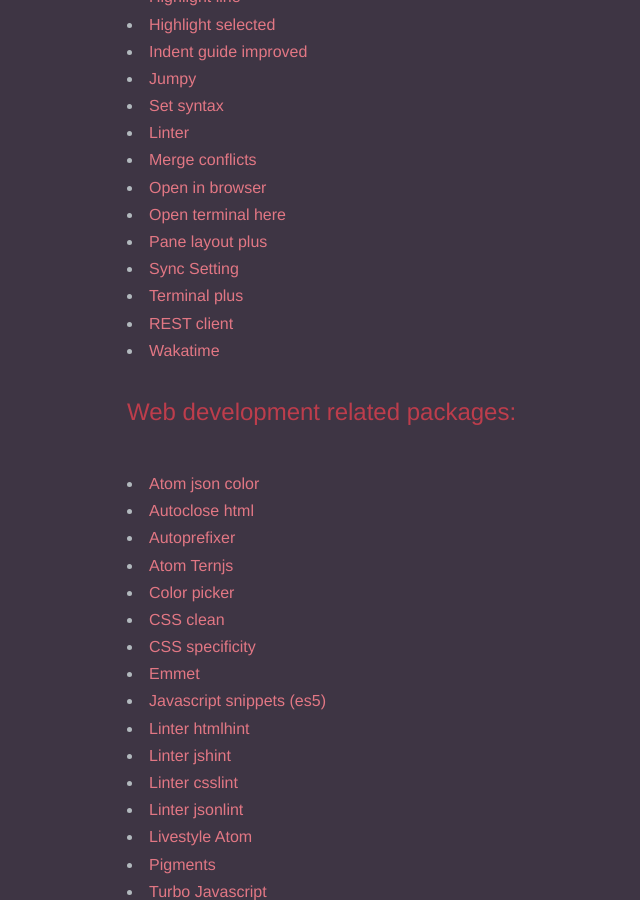
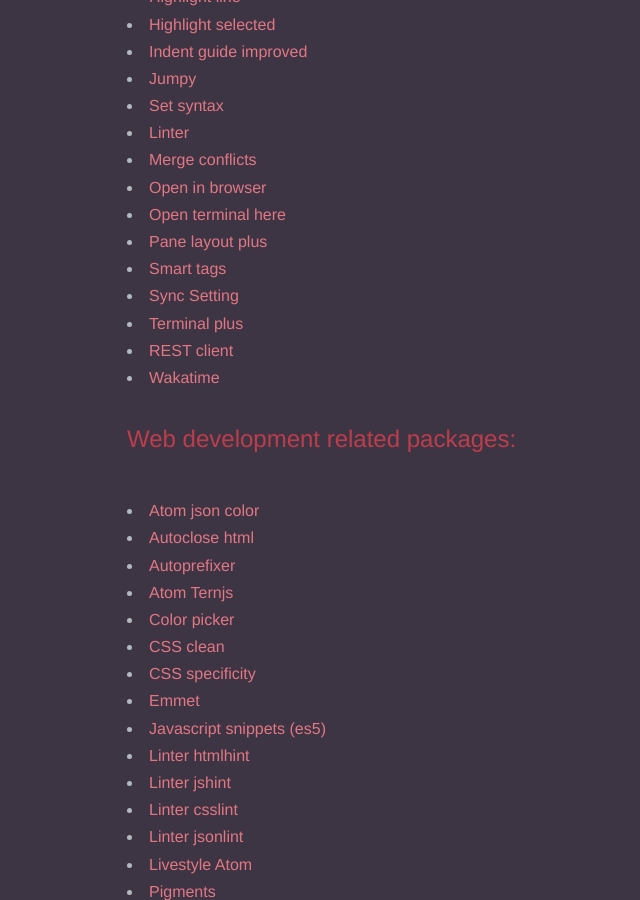
Before and after one commit to JosephSun/cliffordfajardo.github.io, a Jekyll site: the page built from _posts/2016-01-24-atom-editor-review.md, in a window 1280 px wide and 900 px high, scrolled down 1694 px. Shown: the whole window, without its empty margins (153-793 px from the left). Built offline with Jekyll 4.4.1, drawn with Linux system fonts in a browser that asks for light colours; nearby versions of some CDN libraries; Markdown is read by kramdown in place of the engine named in the settings; comment, search, counter and statistics services are not loaded.

Commit message:
new package

```diff
--- a/_posts/2016-01-24-atom-editor-review.md
+++ b/_posts/2016-01-24-atom-editor-review.md
@@ -50,6 +50,7 @@
 - [Open in browser](https://atom.io/packages/open-in-browser)
 - [Open terminal here](https://atom.io/packages/open-terminal-here)
 - [Pane layout plus](https://atom.io/packages/pane-layout-plus)
+- [Smart tags](https://atom.io/packages/smart-tags)
 - [Sync Setting](https://atom.io/packages/sync-settings)
 - [Terminal plus](https://atom.io/packages/terminal-plus)
 - [REST client](https://atom.io/packages/rest-client)
```
